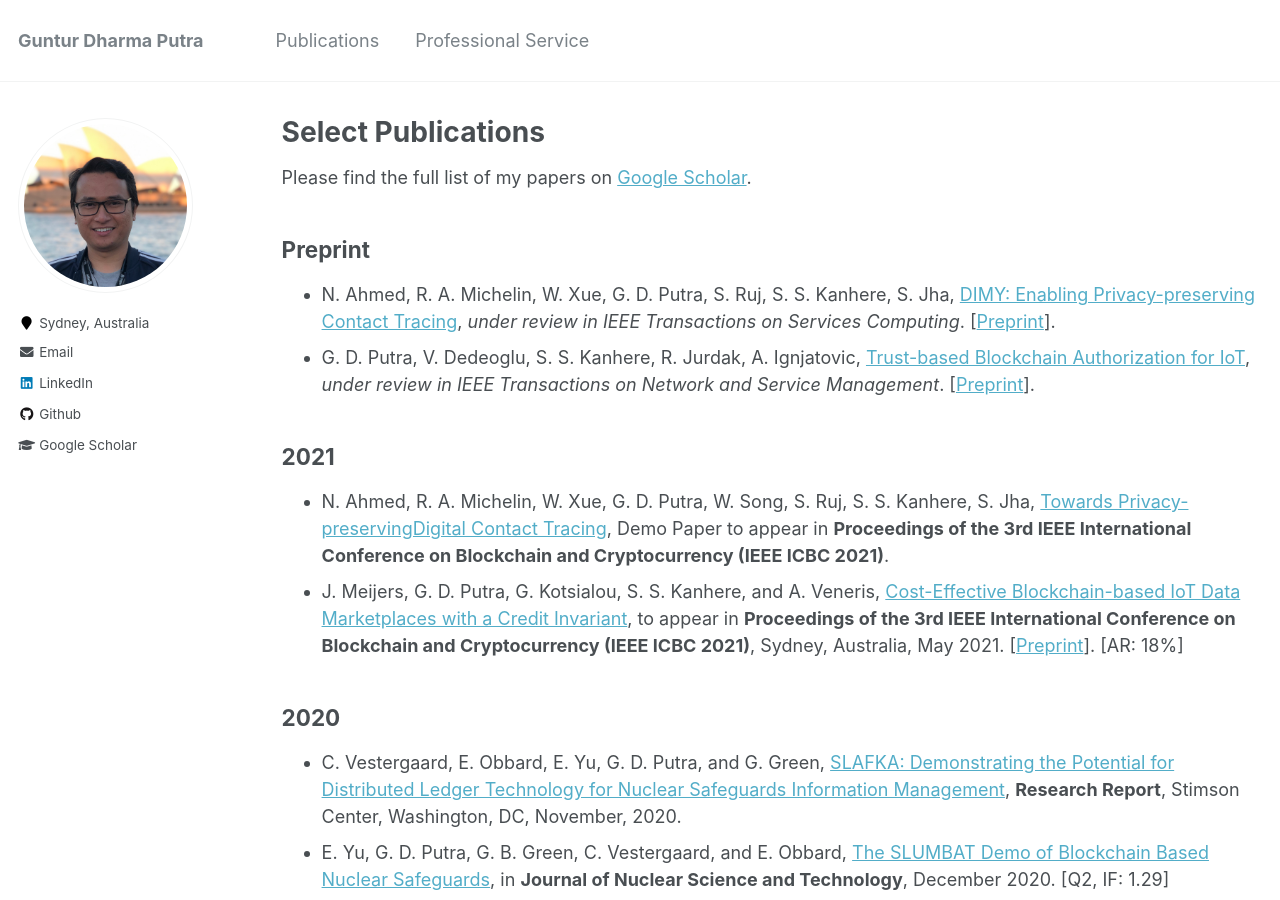
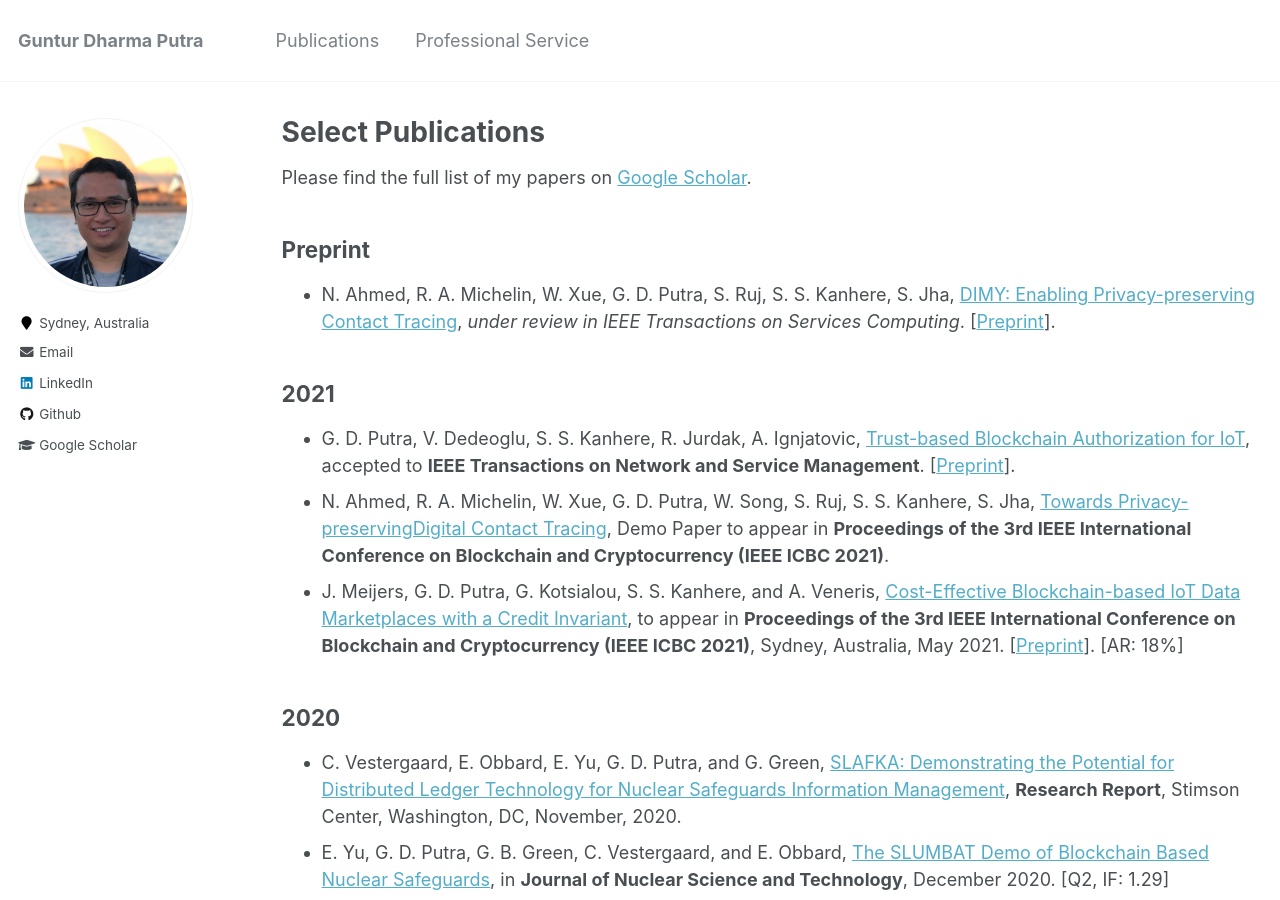
Before and after one commit to gdputra/gdputra.github.io, a Jekyll site: the page built from _pages/publications.md, in a window 1280 px wide and 900 px high. Built offline with Jekyll 4.4.1, drawn with Linux system fonts in a browser that asks for light colours.

Commit message:
Update publications.md

```diff
--- a/_pages/publications.md
+++ b/_pages/publications.md
@@ -12,10 +12,10 @@ Please find the full list of my papers on [Google Scholar](https://scholar.googl
 Preprint
 --------
 - N. Ahmed, R. A. Michelin, W. Xue, G. D. Putra, S. Ruj, S. S. Kanhere, S. Jha, [DIMY: Enabling Privacy-preserving Contact Tracing](https://arxiv.org/abs/2103.05873), *under review in IEEE Transactions on Services Computing*. [[Preprint](https://arxiv.org/abs/2103.05873)].
-- G. D. Putra, V. Dedeoglu, S. S. Kanhere, R. Jurdak, A. Ignjatovic, [Trust-based Blockchain Authorization for IoT](https://arxiv.org/abs/2104.00832), *under review in IEEE Transactions on Network and Service Management*. [[Preprint](https://arxiv.org/abs/2104.00832)].
 
 2021
 ----
+- G. D. Putra, V. Dedeoglu, S. S. Kanhere, R. Jurdak, A. Ignjatovic, [Trust-based Blockchain Authorization for IoT](https://doi.org/10.1109/TNSM.2021.3077276), accepted to **IEEE Transactions on Network and Service Management**. [[Preprint](https://arxiv.org/abs/2104.00832)].
 - N. Ahmed, R. A. Michelin, W. Xue, G. D. Putra, W. Song, S. Ruj, S. S. Kanhere, S. Jha, [Towards Privacy-preservingDigital Contact Tracing](#), Demo Paper to appear in **Proceedings of the 3rd IEEE International Conference on Blockchain and Cryptocurrency (IEEE ICBC 2021)**.
 - J. Meijers, G. D. Putra, G. Kotsialou, S. S. Kanhere, and A. Veneris, [Cost-Effective Blockchain-based IoT Data Marketplaces with a Credit Invariant](https://www.eecg.utoronto.ca/~veneris/21icbc1.pdf), to appear in **Proceedings of the 3rd IEEE International Conference on Blockchain and Cryptocurrency (IEEE ICBC 2021)**, Sydney, Australia, May 2021. [[Preprint](https://www.eecg.utoronto.ca/~veneris/21icbc1.pdf)]. [AR: 18%]
 
```
